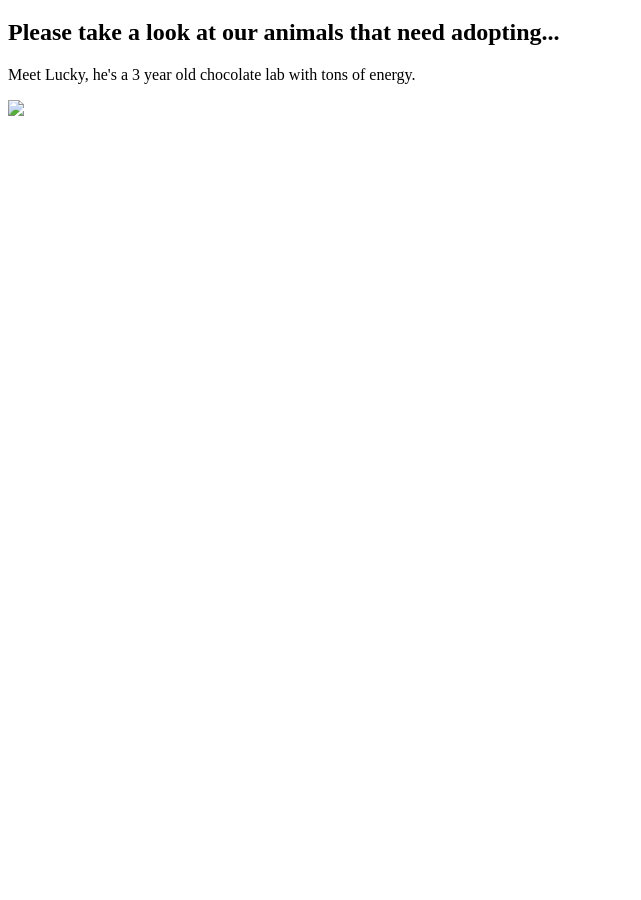
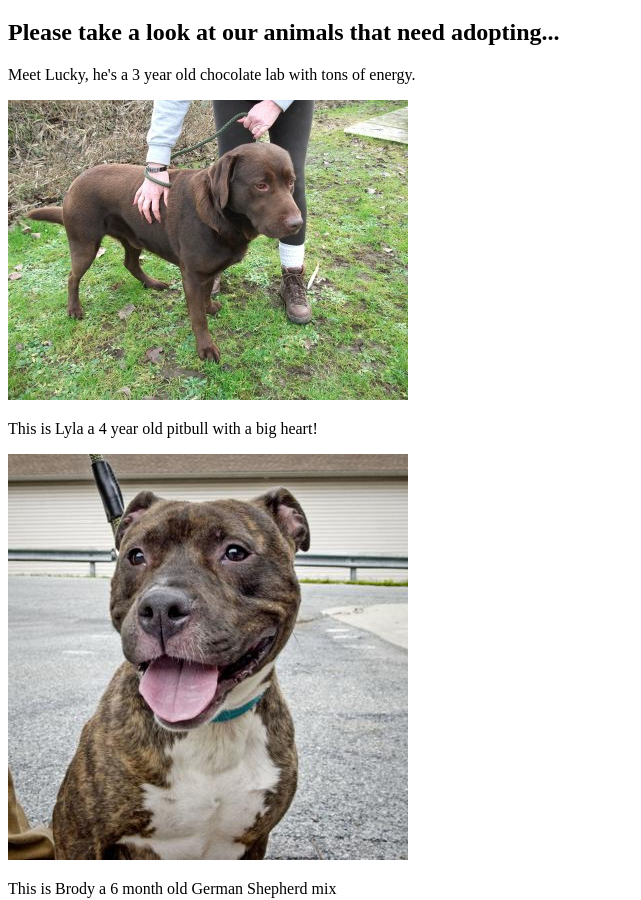
Before and after one commit to lauraemilys/animal-shelter, a plain HTML site: page index.html in a window 1280 px wide. Shown: the part 61-961 px from the top of the page, without its empty margins (0-641 px from the left). Before the commit the page ends 800 px from the top, so only its background shows below. Drawn offline with Linux system fonts and the light colour scheme.

Commit message:
added more dogs

```diff
--- a/index.html
+++ b/index.html
@@ -11,6 +11,15 @@
   <h2>Please take a look at our animals that need adopting...</h2>
 
   <p>Meet Lucky, he's a 3 year old chocolate lab with tons of energy.</p>
-  <img src="images/chocolate-lab">
+  <img src="images/chocolate-lab.jpg">
+
+  <p>This is Lyla a 4 year old pitbull with a big heart!</p>
+  <img src="images/pitbull.jpg">
+
+  <p>This is Brody a 6 month old German Shepherd mix</p>
+  <img src="images/GermanShepherd.jpg">
+
+  <p>Meet Angel! She is a sweet elderly mutt who loves to sleep and cuddle.</p>
+  <img sec="images/Mutt.jpg">
 </body>
 </html>
```
Also changed, not shown: images/germanshepherd.jpg (added), images/mutt.jpg (added), images/pitbull.jpg (added), 1 other file.
